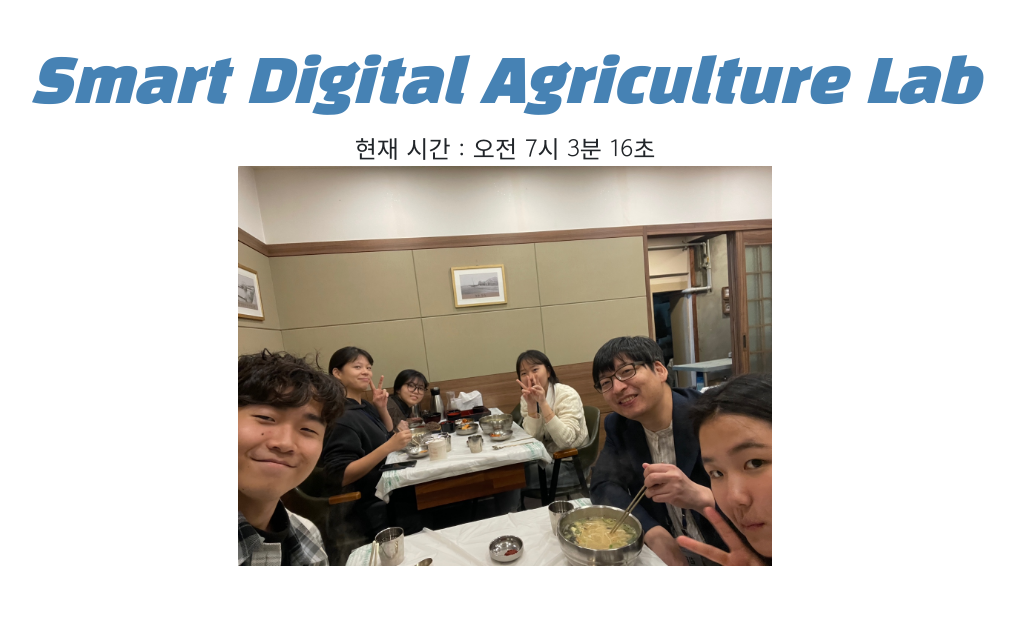
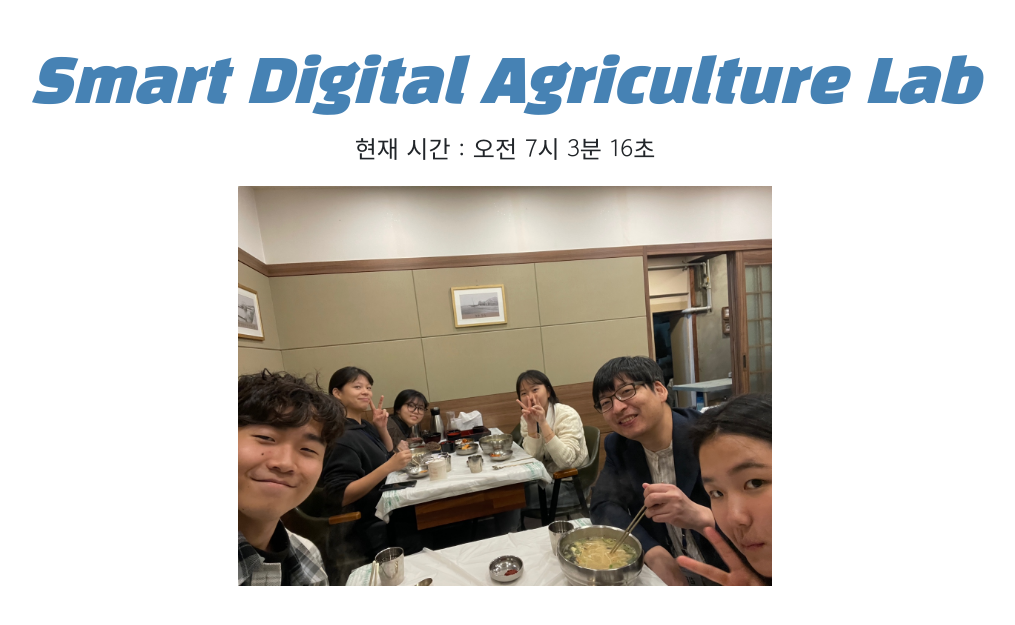
Before and after one commit to danuni29/SDA_dashboard, a Flask app: page / in a window 1280 px wide. Shown: the part 72-697 px from the top of the page, without its empty margins (135-1150 px from the left). Run offline with Flask 3, Linux system fonts and the light colour scheme; some libraries are stand-ins or nearby versions.

Commit message:
사진 padding

```diff
--- a/static/homepage.css
+++ b/static/homepage.css
@@ -198,6 +198,7 @@ a {
 }
 
 .slideshow-container {
+    padding: 20px;
     display: flex;
     justify-content: center;
     position: relative;
@@ -248,3 +249,5 @@ a {
   display: block;
 
 }
+
+/*index 화면 구성*/
```
